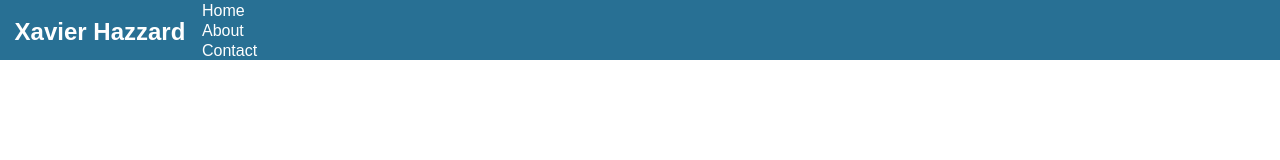
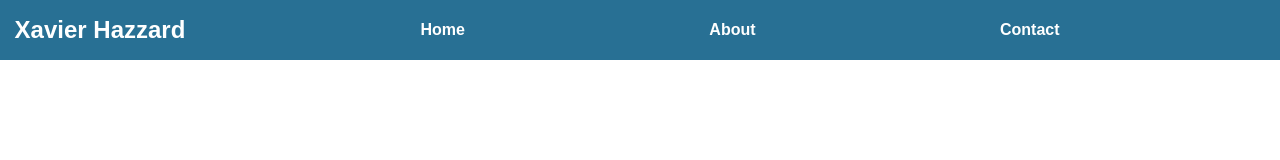
Before and after one commit to xavierhazzardadmin/Site, a plain HTML site: page index.html in a window 1280 px wide. Drawn offline with Linux system fonts and the light colour scheme.

Commit message:
change finished desktop navigation menu

```diff
--- a/index.html
+++ b/index.html
@@ -9,13 +9,13 @@
 	<body>
 		<nav>
 			<div id="logo" class="text-im">
-				<h1 class="text-center d-font white">Xavier Hazzard</h1>
+				<h1 class="text-center d-font white" id="page-logo">Xavier Hazzard</h1>
 			</div>
 			<div id="page-links">
 				<ul class="d-font white">
-					<li>Home</li>
-					<li>About</li>
-					<li>Contact</li>
+					<li><a href="#" class="a-link">Home</a></li>
+					<li><a href="#" class="a-link">About</a></li>
+					<li><a href="#" class="a-link">Contact</a></li>
 				</ul>
 			</div>
 		</nav>
--- a/style.css
+++ b/style.css
@@ -3,17 +3,19 @@
 	padding: 0;
 	box-sizing: border-box;
 }
+
 .text-center {
-	position: relative;
-	left: 50%;
-	top: 30%;
 	text-align: center;
-	transform: translateX(-50%);
+}
+
+.d-font {
+	font-family: sans-serif;
 }
 
 .d-font.white {
 	font-family: sans-serif;
-	color: white;
+	color: white !important;
+	font-weight: bold;
 }
 
 nav {
@@ -29,17 +31,54 @@ nav {
 	width: 200px;
 	height: 7.5vh;
 }
+#page-logo {
+	position: relative;
+	top: 50%;
+	transform: translateY(-50%);
+}
+
+#page-links ul {
+	text-align: center;
+	position: relative;
+	top: 50%;
+	transform: translateY(-50%);
+}
 
 #page-links {
 	position: absolute;
 	top: 0%;
 	left: 200px;
+	color: #000;
 	width: calc(100vw - 200px);
 	height: 7.5vh;
 }
-
+#page-links li::first-child {
+	margin-left: 130px;
+}
 #page-links li {
+	display: inline-block;
+	top: 2px;
 	list-style: none;
 	list-style-type: none;
-	margin: 2px;
+	margin: 0 120px;
 }
+
+a.a-link:link {
+	text-decoration: none;
+	color: white;
+}
+
+a.a-link:visited {
+	text-decoration: none;
+	color: white;
+}
+
+a.a-link:active {
+	text-decoration: none;
+	color: white;
+}
+
+a.a-link:hover {
+	text-decoration: none;
+	color: white;
+}
```
